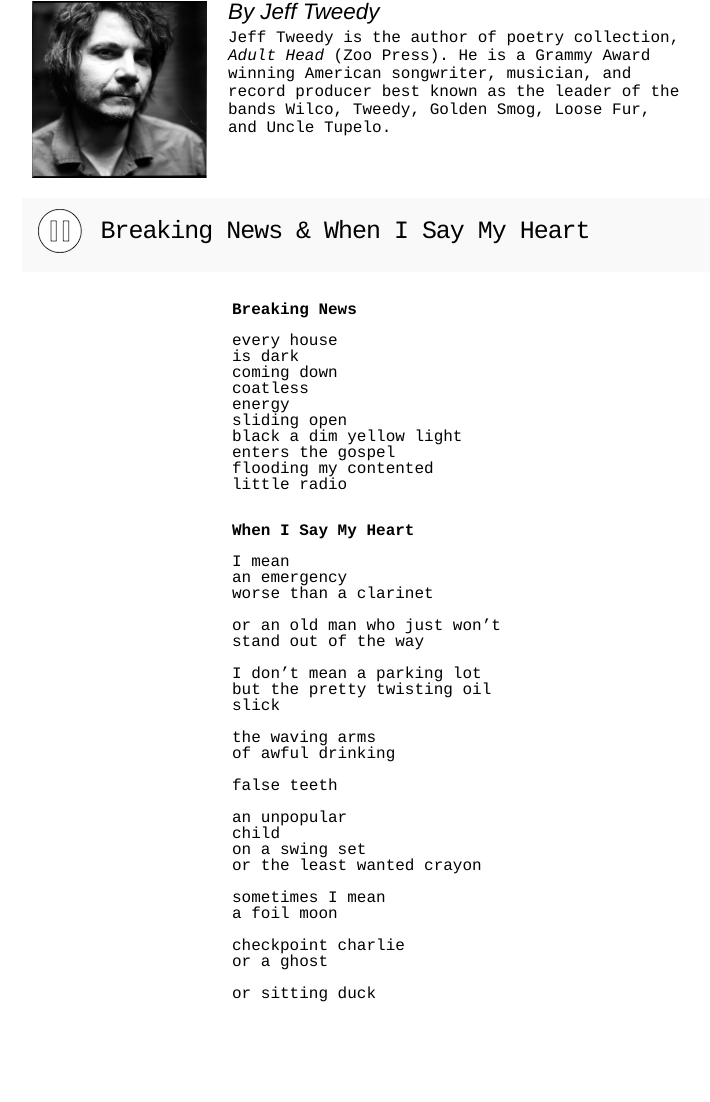
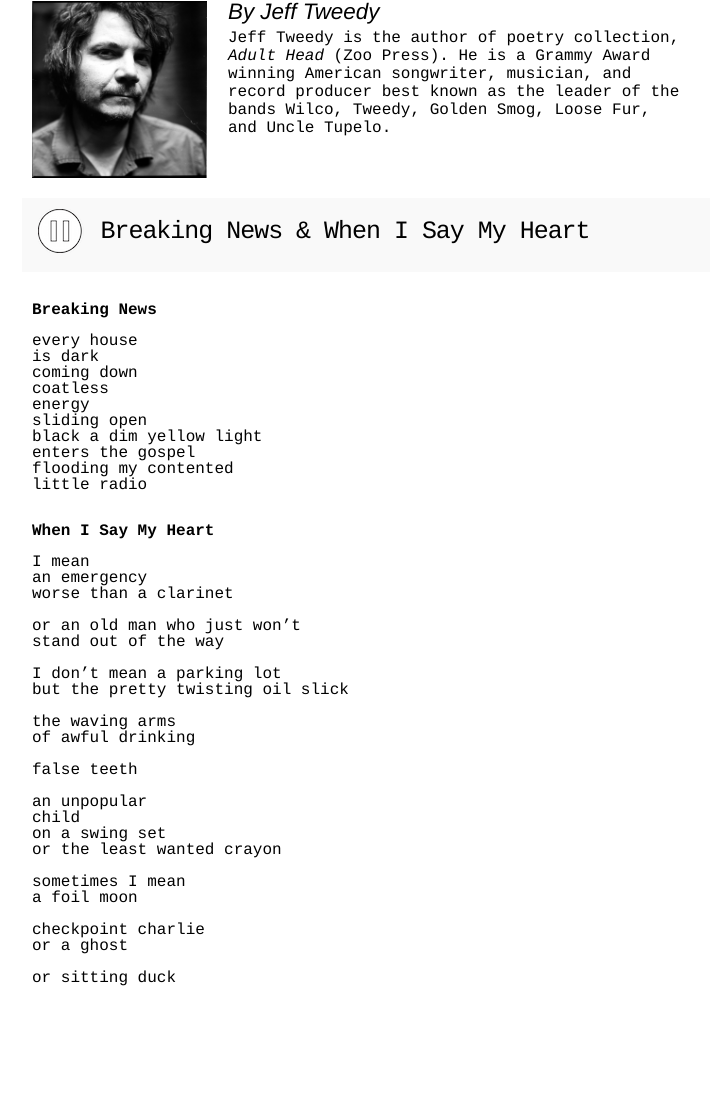
Before and after one commit to wander-word/wanderword, a PHP site: page /poem-4.html in a window 1280 px wide. Shown: the part 278-1380 px from the top of the page, without its empty margins (258-968 px from the left). After the commit the page ends 1264 px from the top, so only its background shows below. Run offline with PHP 8.4, Linux system fonts and the light colour scheme; some libraries are stand-ins or nearby versions.

Commit message:
added poem 4

```diff
--- a/styles/poem-4.css
+++ b/styles/poem-4.css
@@ -1,18 +1,15 @@
 .poem-header {
-	width: 300px;
 	margin: 30px auto 0 auto;
 	font-weight: bold;
 }
 
 #poem-4 .poem-sub-header {
-	width: 300px;
 	margin: 5px auto 0 auto;
 	font-family: Courier, serif;
 	font-style: italic;
 }
 
 #poem-4 .poem-content {
-	width: 300px;
 	margin: 15px auto 0 auto;
 	font-family: Courier, serif;
 }
```
